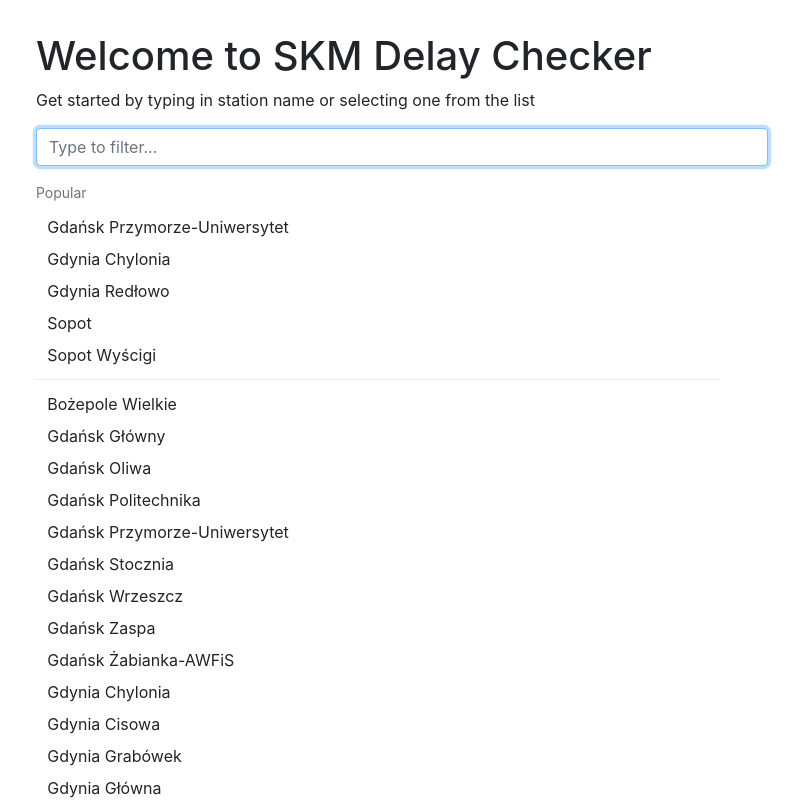
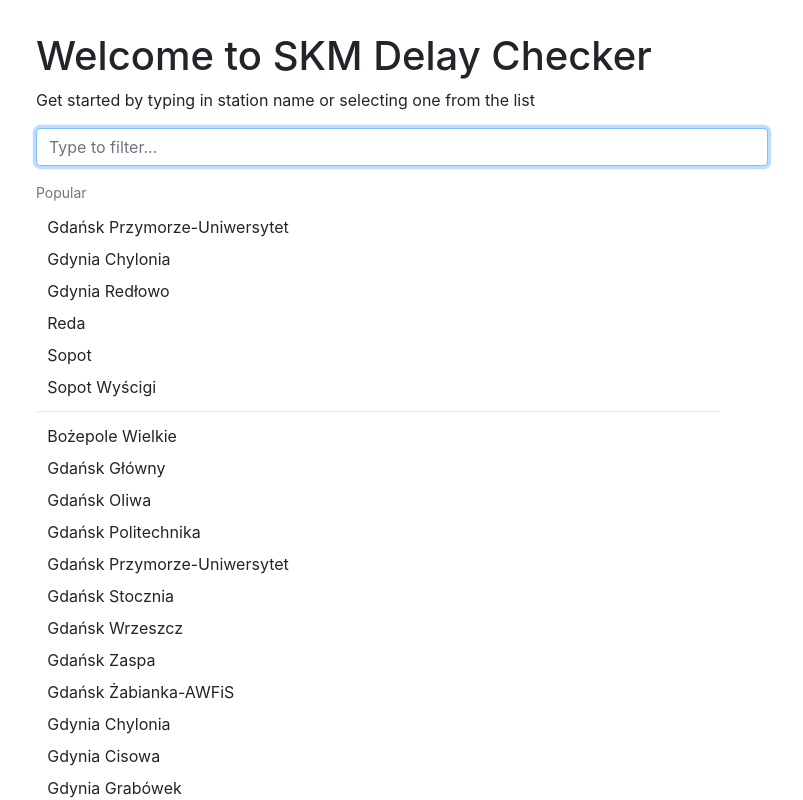
Before and after one commit to mic0ishere/skm-delay-checker, a Next.js app: page / in a window 1280 px wide. Shown: the top 800 px of the page, without its empty margins (234-1037 px from the left). Built offline with nearby package versions, Linux system fonts and the light colour scheme.

Commit message:
reda is popular btw

```diff
--- a/pages/index.jsx
+++ b/pages/index.jsx
@@ -9,7 +9,7 @@ import Footer from "../components/Footer";
 export default function Home() {
   const router = useRouter();
 
-  const popularStationsIDs = ["5942", "5967", "7567", "5918", "6031"];
+  const popularStationsIDs = ["5942", "5967", "7567", "5918", "6031", "6106"];
   const popularStations = skmStations.filter((x) =>
     popularStationsIDs.includes(x.id)
   );
```
